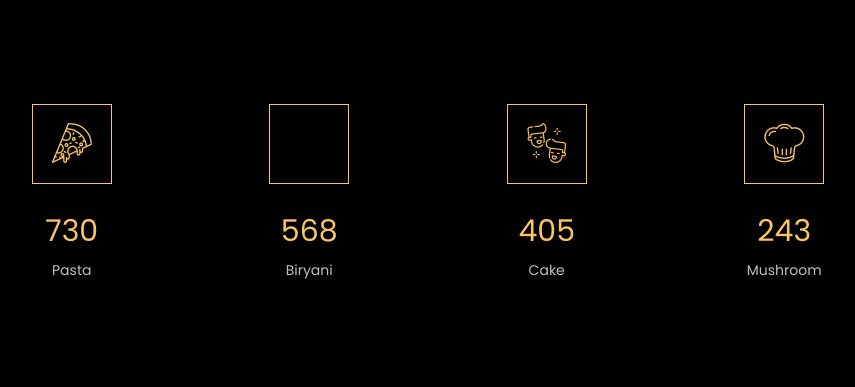
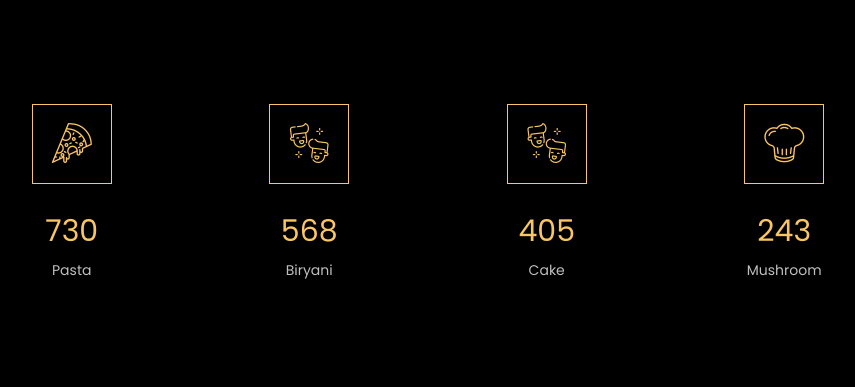
Before and after one commit to SaranyaPandiaraj/Know-Before-You-Eat, a Flask app: page / in a window 1280 px wide. Shown: the part 3165-3552 px from the top of the page, without its empty margins (212-1067 px from the left). Run offline with Flask 2, Linux system fonts and the light colour scheme; some libraries are stand-ins or nearby versions; some web fonts are replaced.

Commit message:
Final version

```diff
--- a/templates/Know_Before_You_Eat.html
+++ b/templates/Know_Before_You_Eat.html
@@ -323,7 +323,7 @@
 		          <div class="col-md-6 col-lg-3 d-flex justify-content-center counter-wrap ftco-animate">
 		            <div class="block-18 text-center">
 		              <div class="text">
-		              	<div class="icon"><span class="flaticon-beer"></span></div>
+		              	<div class="icon"><span class="flaticon-laugh"></span></div>
 		              	<strong class="number" data-number="700">0</strong>
 		              	<span>Biryani</span>
 		              </div>
```
